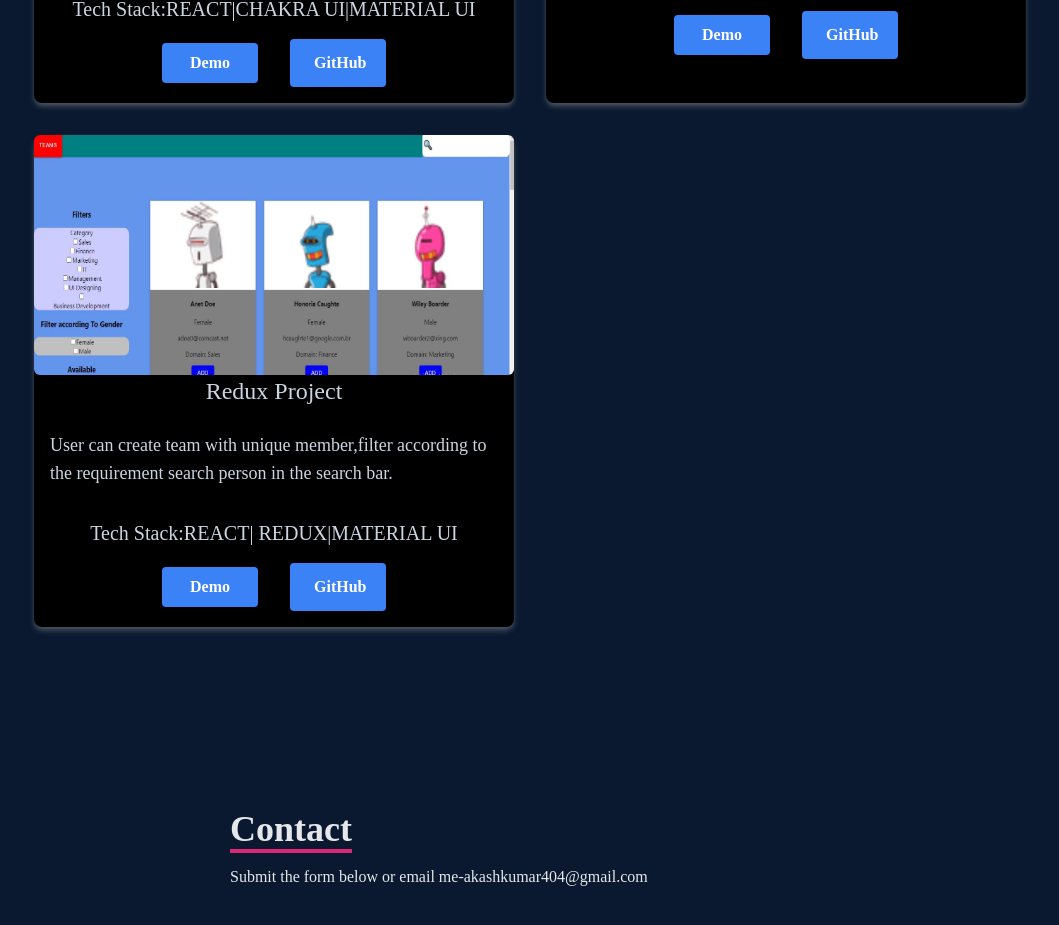
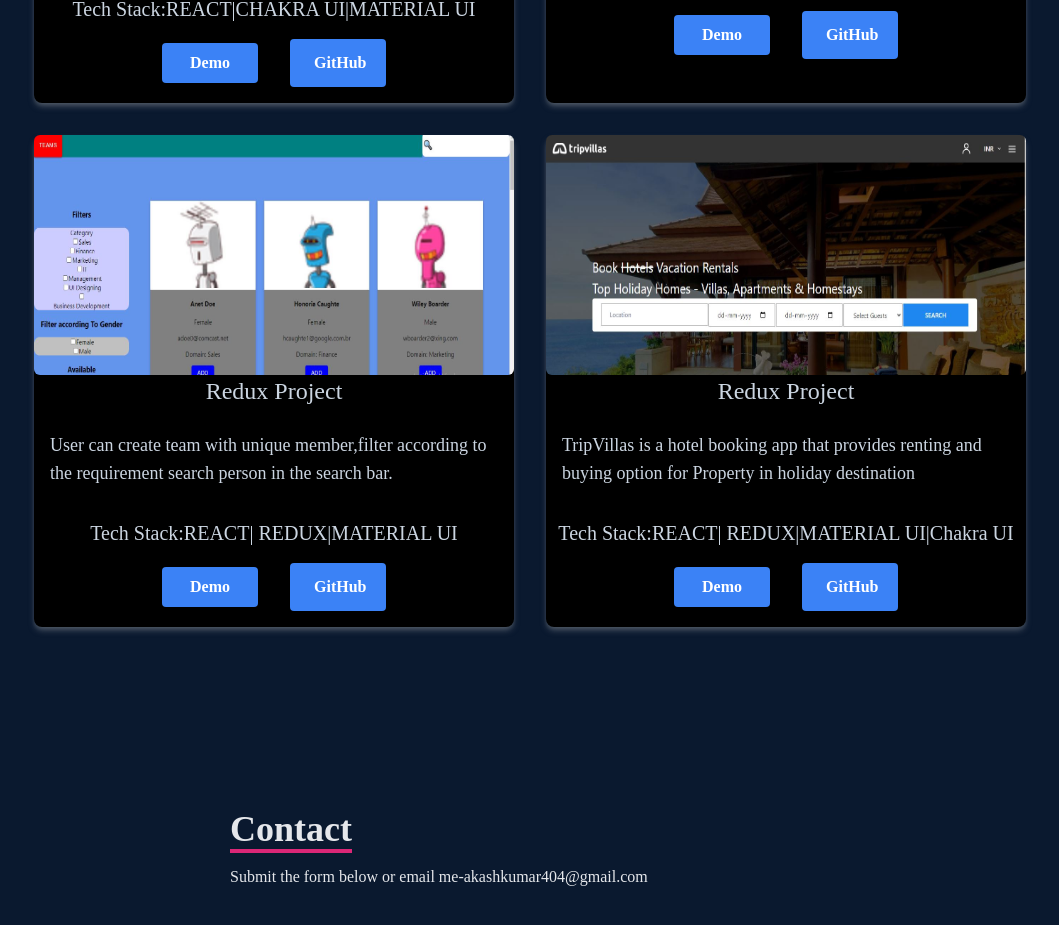
Before and after one commit to akashkumar-404/akashkumargupta.github.io, a React (Create React App) app: page / in a window 1280 px wide. Shown: the part 3896-4821 px from the top of the page, without its empty margins (110-1169 px from the left). Built offline with nearby package versions, Linux system fonts and the light colour scheme.

Commit message:
added stats

```diff
--- a/src/components/Navbar.jsx
+++ b/src/components/Navbar.jsx
@@ -65,6 +65,10 @@ const Navbar = () => {
             <li className='py-6 text-4xl'><Link onClick={handleClick} to="project" smooth={true} duration={500} >
             Projects
         </Link></li>
+        <li className='py-6 text-4xl'><Link onClick={handleClick} to="project" smooth={true} duration={500} >
+        <a className='flex justify-between items-center w-full'
+                href={AKASH} download></a>
+        </Link></li>
             <li className='py-6 text-4xl'><Link onClick={handleClick} to="contact" smooth={true} duration={500} >
             Contact Me
         </Link></li>
--- a/src/components/project.jsx
+++ b/src/components/project.jsx
@@ -2,6 +2,7 @@ import React from 'react'
 import Sephora from '../assets/sephora.JPG';
 import Pharm from '../assets/pharm.JPG';
 import Heliverse from "../assets/heliverse.png"
+import Tripvillas from "../assets/Tripvillas.JPG"
 
 const projects = [
     {
@@ -31,6 +32,15 @@ const projects = [
       link: "https://akashkumar404-gmail-com-makes-great-sites-0248a.netlify.app/",
       repo: "https://github.com/akashkumar-404/Heliverse",
     },
+    {
+        id: 4,
+        src:  Tripvillas,
+        title: "Redux Project",
+        techStack:"REACT| REDUX|MATERIAL UI|Chakra UI" ,
+        desc: "TripVillas is a hotel booking app that provides renting and buying option for Property in holiday destination",
+        link: "https://tripvillas.vercel.app/",
+        repo: "https://github.com/akashkumar-404/kindly-earthquake-283",
+      },
   ];
 const Project = () => {
   return (
```
Also changed, not shown: src/assets/Tripvillas.JPG (added), 1 other file (tests, documents, lock files or other folders).
